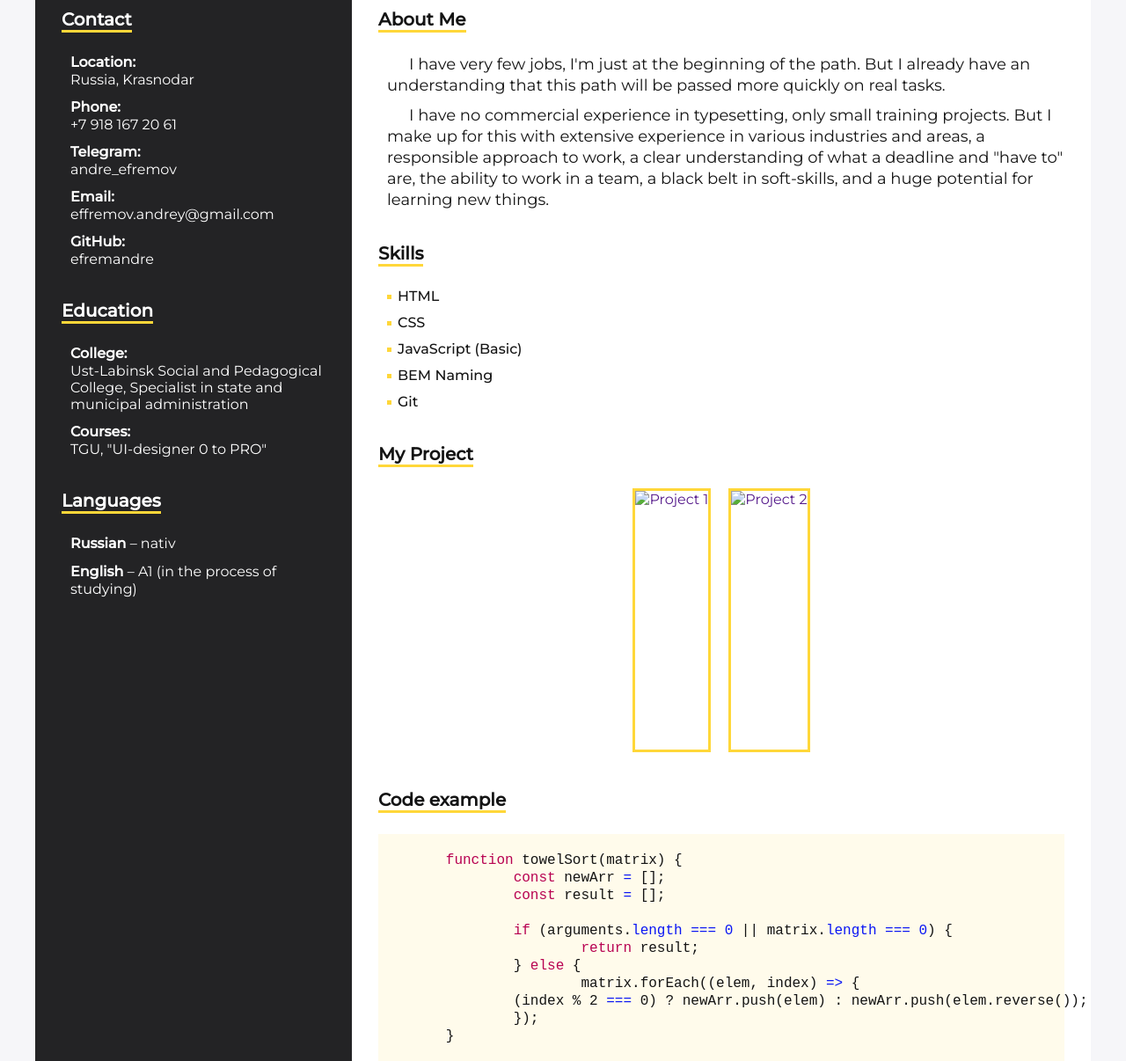
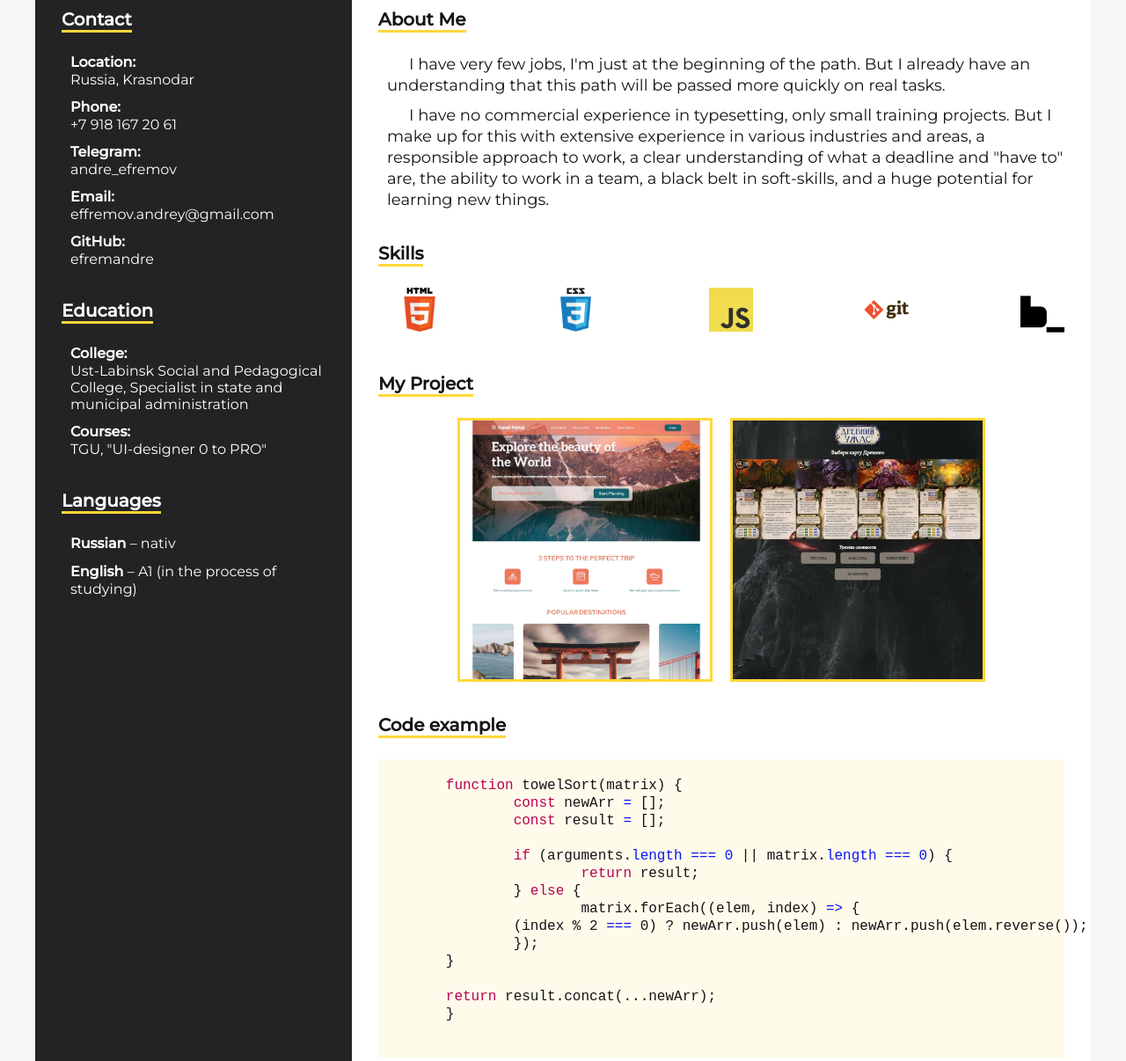
Before and after one commit to efremandre/My-CV, a plain HTML site: page index.html in a window 1280 px wide. Shown: the part 407-1613 px from the top of the page at 88% size. Drawn offline with Linux system fonts and the light colour scheme; a script that the page names is missing.

Commit message:
feat: add icon scills

```diff
--- a/index.html
+++ b/index.html
@@ -134,11 +134,22 @@
 						<section class="right-aside__skills skills section-general" id="skills">
 							<h2 class="skills__title subtitle">Skills</h2>
 							<ul class="skills__list">
-								<li class="skills__item">HTML</li>
-								<li class="skills__item">CSS</li>
-								<li class="skills__item">JavaScript (Basic)</li>
-								<li class="skills__item">BEM Naming</li>
-								<li class="skills__item">Git</li>
+								<li class="skills__item">
+									<img alt="HTML5" width="50px" src="assets/image/html.png">
+								</li>
+								<li class="skills__item">
+									<img alt="CSS3" width="50px" src="assets/image/css.png">
+								</li>
+								<!-- <li class="skills__item">
+									<img alt="Sass" width="50px" src="assets/image/sass.png" />
+								</li> -->
+								<li class="skills__item">
+									<img alt="JavaScript" width="50px" src="assets/image/javascript.png" />
+								</li>
+								<li class="skills__item">
+									<img alt="Git" width="50" src="assets/image/git.png">
+								</li>
+								<li class="skills__item"><img alt="Git" width="50" src="assets/image/bem.png"></li>
 							</ul>
 						</section>
 
@@ -147,10 +158,17 @@
 							<h3 class="my-project__title subtitle">My Project</h3>
 							<div class="my-project__row">
 								<ul class="my-project__list">
-									<li class="my-project__item"><a href="" target="_blank" class="my-project__link"><img src=""
-												alt="Project 1" class="my-project__preview" width="300"></a></li>
-									<li class="my-project__item"><a href="" target="_blank" class="my-project__link"><img src=""
-												alt="Project 2" class="my-project__preview" width="300"></a></li>
+									<li class="my-project__item">
+										<a href="https://efremandre.github.io/travel/travel/" target="_blank" class="my-project__link">
+											<img src="assets/image/travel.jpg" alt="Project | Travel" class="my-project__preview">
+										</a>
+									</li>
+									<li class="my-project__item">
+										<a href="https://efremandre.github.io/eldritch-horror/index.html" target="_blank"
+											class="my-project__link">
+											<img src="assets/image/horror.jpg" alt="Project | Eldritch Horror" class="my-project__preview">
+										</a>
+									</li>
 								</ul>
 							</div>
 						</section>
--- a/js/main.js
+++ /dev/null
@@ -1 +0,0 @@
-console.log('Hello!')
--- a/style/style.css
+++ b/style/style.css
@@ -635,6 +635,9 @@ body {
 }
 
 .skills__list {
+	display: flex;
+	justify-content: space-between;
+	align-items: center;
 	padding: 0 0 0 10px;
 }
 
@@ -647,16 +650,6 @@ body {
 
 .skills__item:last-child {
 	margin-bottom: 0;
-}
-
-.skills__item::after {
-	content: "";
-	position: absolute;
-	top: 8px;
-	left: 0;
-	width: 5px;
-	height: 5px;
-	background-color: var(--accent);
 }
 
 @media (max-width: 500px) {
@@ -702,7 +695,7 @@ body {
 }
 
 .my-project__link {
-	display: inline-block;
+	display: block;
 	max-width: 300px;
 	height: 300px;
 	overflow: hidden;
```
Also changed, not shown: assets/image/bem.png (added), assets/image/css.png (added), assets/image/git.png (added), assets/image/horror.jpg (added), assets/image/html.png (added), assets/image/javascript.png (added), assets/image/sass.png (added), assets/image/travel.jpg (added).
